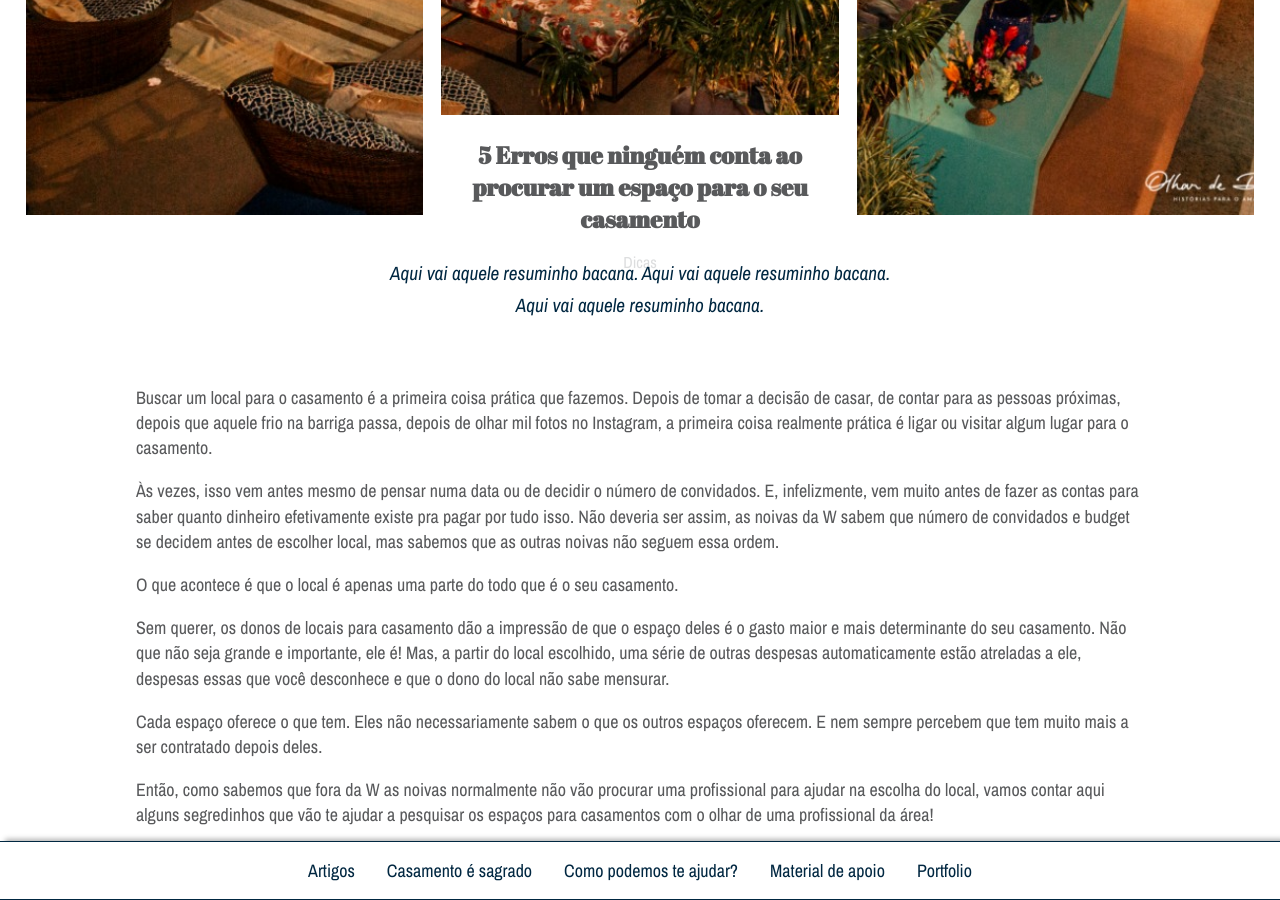
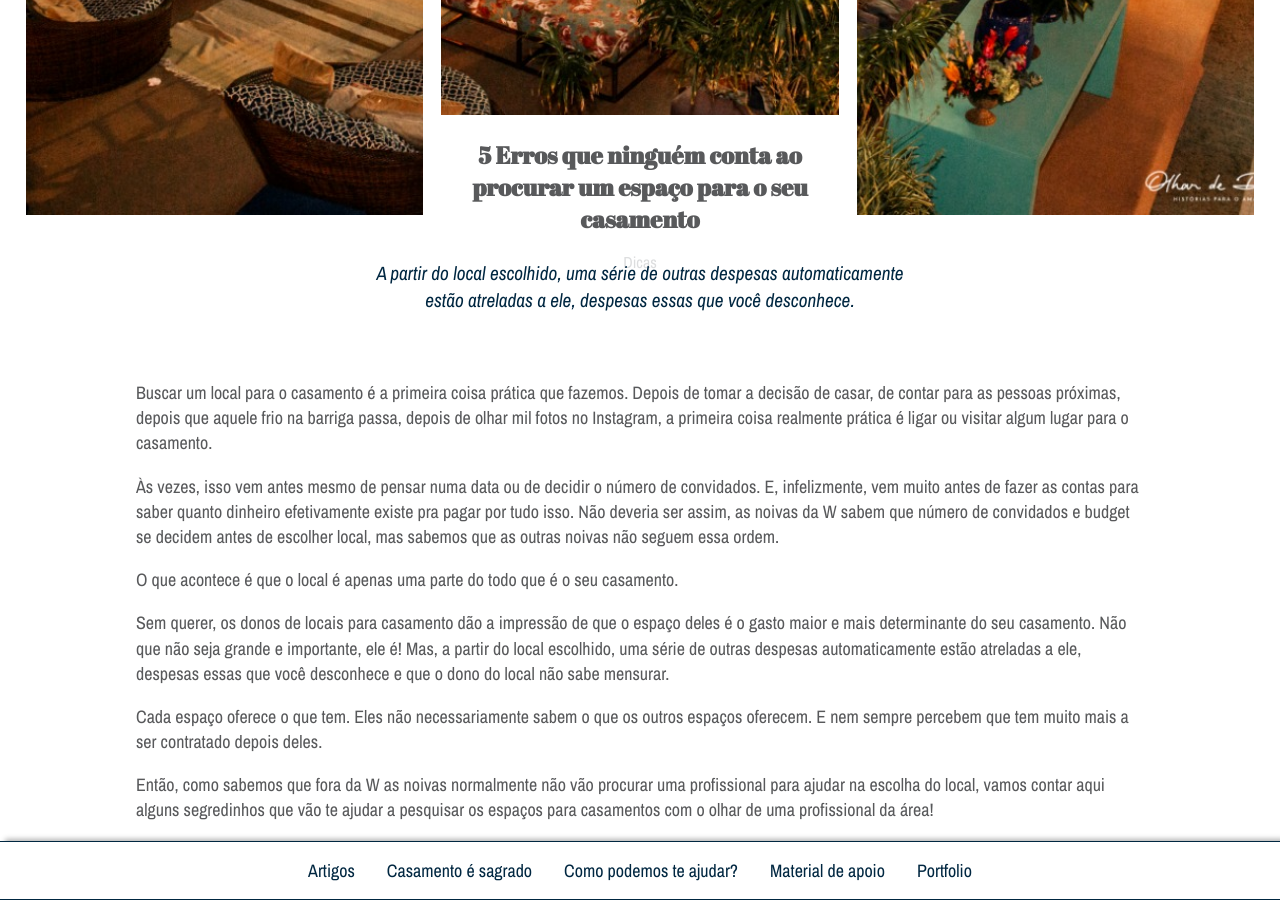
Before and after one commit to w-produtora/w-produtora.github.io, a Jekyll site: the page built from _posts/2019-05-02-5-erros.md, in a window 1280 px wide and 900 px high, scrolled down 925 px. Built offline with Jekyll 4.4.1, drawn with Linux system fonts in a browser that asks for light colours; nearby versions of some CDN libraries; comment, search, counter and statistics services are not loaded.

Commit message:
Update Artigos “2019-05-02-5-erros”

```diff
--- a/_posts/2019-05-02-5-erros.md
+++ b/_posts/2019-05-02-5-erros.md
@@ -9,10 +9,9 @@ cta: Quero saber quando vocês postarem mais dicas como essa!
 category:
   - artigos
 permalink: /5-erros-ninguem-conta/
-meta: |
-  Aqui vai aquele resuminho bacana. Aqui vai aquele resuminho bacana.
-
-  Aqui vai aquele resuminho bacana.
+meta: >
+  A partir do local escolhido, uma série de outras despesas automaticamente
+  estão atreladas a ele, despesas essas que você desconhece.
 ---
 
 
```
